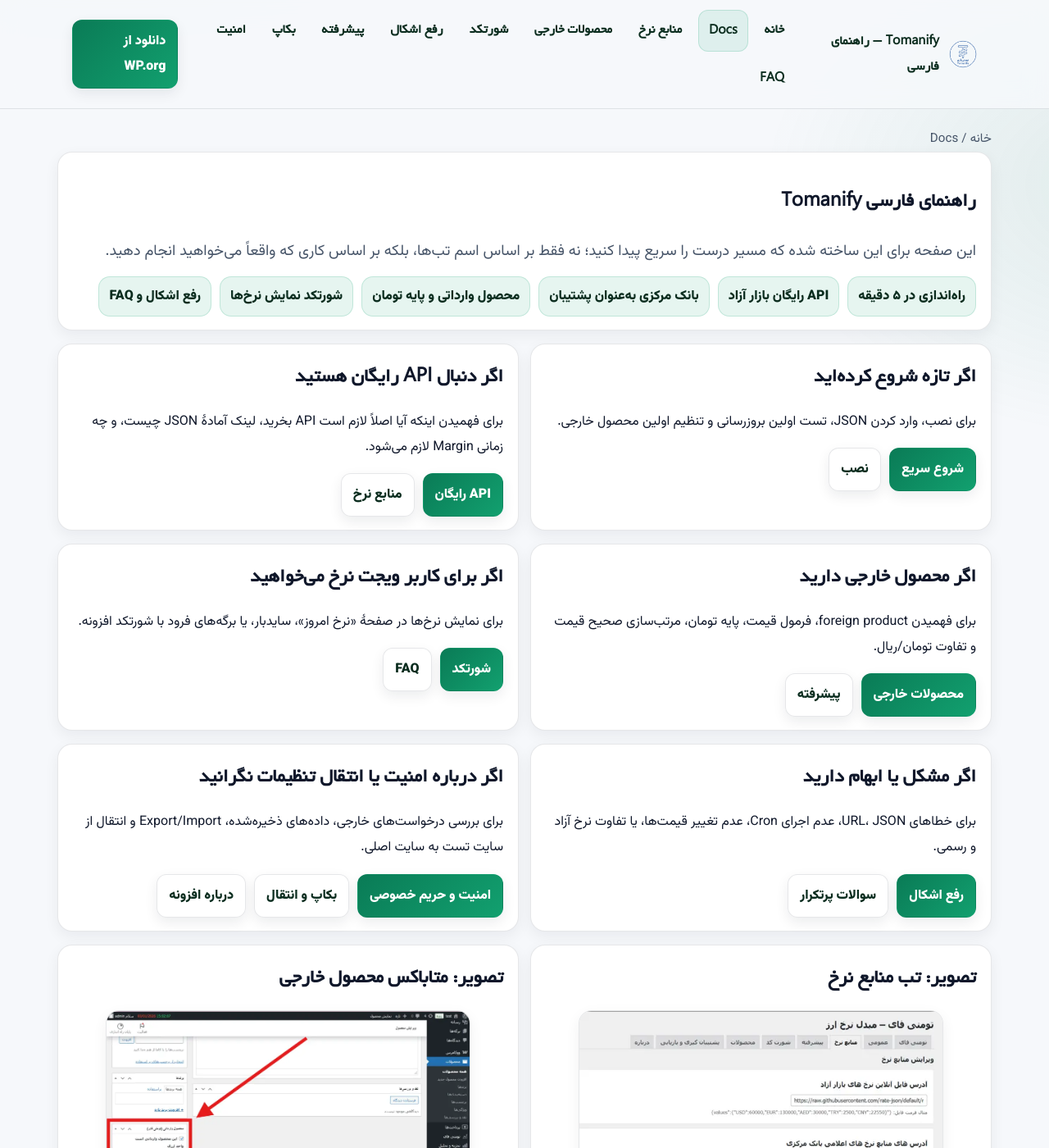
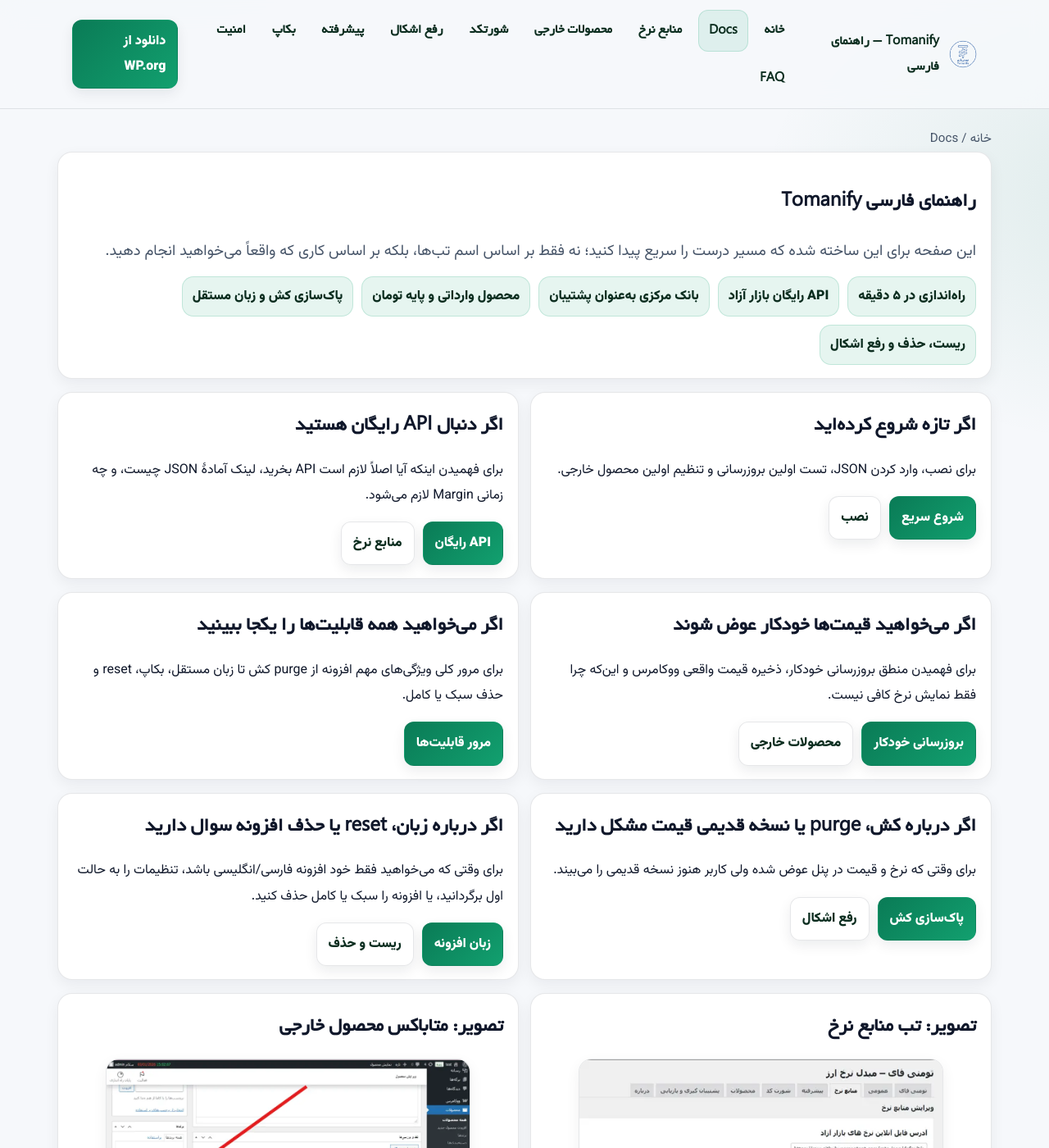
Before and after one commit to tomanify/tomanify.github.io, a Jekyll site: the page built from docs/index.html, in a window 1280 px wide and 1400 px high. Shown: the whole window at 82% size. Built offline with Jekyll 4.4.1, drawn with Linux system fonts in a browser that asks for light colours; some of the changed text lies outside the part shown.

Commit message:
Add files via upload

```diff
--- a/docs/index.html
+++ b/docs/index.html
@@ -4,8 +4,8 @@
 nav_parent: docs
 page_url: /docs/
 title: Docs تومنی‌فای | راهنمای فارسی افزونه Tomanify
-description: راهنمای فارسی Tomanify برای نصب، API رایگان بازار آزاد، منابع نرخ، محصولات خارجی، شورتکد، امنیت، بکاپ، FAQ و رفع اشکال.
-keywords: مستندات تومنیفای, راهنمای تومنیفای, آموزش افزونه تومنیفای, Tomanify docs, راهنمای فارسی Tomanify, API رایگان نرخ ارز ووکامرس, نصب افزونه تومنیفای, منابع نرخ تومنیفای, محصولات خارجی ووکامرس, شورتکد نرخ ارز, FAQ تومنیفای, رفع اشکال تومنیفای, امنیت تومنیفای, بکاپ تنظیمات تومنیفای
+description: راهنمای فارسی Tomanify برای نصب، API رایگان بازار آزاد، منابع نرخ، محصولات خارجی، شورتکد، امنیت، بکاپ، پاک‌سازی کش، زبان افزونه، ریست تنظیمات، حذف سبک یا کامل و رفع اشکال.
+keywords: مستندات تومنیفای, راهنمای تومنیفای, آموزش افزونه تومنیفای, Tomanify docs, راهنمای فارسی Tomanify, آموزش بروزرسانی خودکار قیمت وردپرس, پاکسازی کش بعد از تغییر قیمت, زبان مستقل افزونه وردپرس, reset تنظیمات افزونه, حذف سبک افزونه, API رایگان نرخ ارز ووکامرس, نصب افزونه تومنیفای, منابع نرخ تومنیفای, محصولات خارجی ووکامرس, شورتکد نرخ ارز, FAQ تومنیفای, رفع اشکال تومنیفای, امنیت تومنیفای, بکاپ تنظیمات تومنیفای
 robots: index, follow
 og_type: website
 schema_type: CollectionPage
@@ -23,10 +23,12 @@
   a: اول شروع سریع را بخوانید، بعد نصب و منابع نرخ را تنظیم کنید. بعد از آن صفحه محصولات خارجی و در صورت نیاز شورتکد را ببینید.
 - q: اگر نمی‌خواهم API پولی بخرم کدام صفحه به درد من می‌خورد؟
   a: صفحه API رایگان و سپس صفحه منابع نرخ را بخوانید. آن‌جا هم لینک آمادهٔ JSON را می‌بینید، هم روش پشتیبان بانک مرکزی را.
-- q: اگر فروشگاه من روی نوسان ارز حساس است کدام صفحات مهم‌ترند؟
-  a: صفحات پیشرفته، منابع نرخ و API رایگان را کنار هم بخوانید تا بفهمید Margin، Premium، Threshold و Cron را چطور تنظیم کنید.
-- q: اگر قیمت‌ها درست بروزرسانی نمی‌شوند از کجا پیگیری کنم؟
-  a: اول رفع اشکال را ببینید. اگر مشکل به منبع نرخ مربوط بود منابع نرخ را چک کنید، و اگر به قیمت محصول مربوط بود صفحه محصولات خارجی را بخوانید.
+- q: اگر می‌خواهم قیمت‌های فروشگاهم خودکار عوض شوند کدام صفحه مهم‌تر است؟
+  a: صفحه بروزرسانی خودکار قیمت و سپس صفحات محصولات خارجی، منابع نرخ و پیشرفته بهترین مسیر را نشان می‌دهند.
+- q: اگر می‌خواهم فقط خود Tomanify فارسی باشد کجا را ببینم؟
+  a: صفحه زبان افزونه را ببینید؛ آنجا منطق زبان مستقل افزونه از زبان کلی سایت توضیح داده شده است.
+- q: اگر بعد از آپدیت قیمت، کاربر هنوز قیمت قدیمی را می‌بیند چه کنم؟
+  a: صفحه پاک‌سازی کش و بعد رفع اشکال را ببینید؛ معمولاً مشکل از cache page یا CDN است.
 doc_links:
 - name: شروع سریع
   path: /docs/quick-start/
@@ -38,6 +40,16 @@
   path: /docs/sources/
 - name: محصولات خارجی
   path: /docs/products/
+- name: قابلیت‌ها
+  path: /docs/features/
+- name: بروزرسانی خودکار
+  path: /docs/auto-price-update/
+- name: پاک‌سازی کش
+  path: /docs/cache-purge/
+- name: زبان افزونه
+  path: /docs/language-switch/
+- name: ریست و حذف
+  path: /docs/reset-uninstall/
 - name: پیشرفته
   path: /docs/advanced/
 - name: شورتکد
@@ -61,8 +73,8 @@
     <div class="kpi">API رایگان بازار آزاد</div>
     <div class="kpi">بانک مرکزی به‌عنوان پشتیبان</div>
     <div class="kpi">محصول وارداتی و پایه تومان</div>
-    <div class="kpi">شورتکد نمایش نرخ‌ها</div>
-    <div class="kpi">رفع اشکال و FAQ</div>
+    <div class="kpi">پاک‌سازی کش و زبان مستقل</div>
+    <div class="kpi">ریست، حذف و رفع اشکال</div>
   </div>
 </div></section>
 
@@ -81,27 +93,27 @@
 
 <section class="grid section">
   <div class="card"><div class="inner">
-    <h2>اگر محصول خارجی دارید</h2>
-    <p>برای فهمیدن foreign product، فرمول قیمت، پایه تومان، مرتب‌سازی صحیح قیمت و تفاوت تومان/ریال.</p>
-    <p style="display:flex;gap:10px;flex-wrap:wrap;margin:0"><a class="btn primary" href="/docs/products/">محصولات خارجی</a> <a class="btn" href="/docs/advanced/">پیشرفته</a></p>
+    <h2>اگر می‌خواهید قیمت‌ها خودکار عوض شوند</h2>
+    <p>برای فهمیدن منطق بروزرسانی خودکار، ذخیره قیمت واقعی ووکامرس و این‌که چرا فقط نمایش نرخ کافی نیست.</p>
+    <p style="display:flex;gap:10px;flex-wrap:wrap;margin:0"><a class="btn primary" href="/docs/auto-price-update/">بروزرسانی خودکار</a> <a class="btn" href="/docs/products/">محصولات خارجی</a></p>
   </div></div>
   <div class="card"><div class="inner">
-    <h2>اگر برای کاربر ویجت نرخ می‌خواهید</h2>
-    <p>برای نمایش نرخ‌ها در صفحهٔ «نرخ امروز»، سایدبار، یا برگه‌های فرود با شورتکد افزونه.</p>
-    <p style="display:flex;gap:10px;flex-wrap:wrap;margin:0"><a class="btn primary" href="/docs/shortcode/">شورتکد</a> <a class="btn" href="/docs/faq/">FAQ</a></p>
+    <h2>اگر می‌خواهید همه قابلیت‌ها را یکجا ببینید</h2>
+    <p>برای مرور کلی ویژگی‌های مهم افزونه از purge کش تا زبان مستقل، بکاپ، reset و حذف سبک یا کامل.</p>
+    <p style="display:flex;gap:10px;flex-wrap:wrap;margin:0"><a class="btn primary" href="/docs/features/">مرور قابلیت‌ها</a></p>
   </div></div>
 </section>
 
 <section class="grid section">
   <div class="card"><div class="inner">
-    <h2>اگر مشکل یا ابهام دارید</h2>
-    <p>برای خطاهای URL، JSON، عدم اجرای Cron، عدم تغییر قیمت‌ها، یا تفاوت نرخ آزاد و رسمی.</p>
-    <p style="display:flex;gap:10px;flex-wrap:wrap;margin:0"><a class="btn primary" href="/docs/troubleshooting/">رفع اشکال</a> <a class="btn" href="/docs/faq/">سوالات پرتکرار</a></p>
+    <h2>اگر درباره کش، purge یا نسخه قدیمی قیمت مشکل دارید</h2>
+    <p>برای وقتی که نرخ و قیمت در پنل عوض شده ولی کاربر هنوز نسخه قدیمی را می‌بیند.</p>
+    <p style="display:flex;gap:10px;flex-wrap:wrap;margin:0"><a class="btn primary" href="/docs/cache-purge/">پاک‌سازی کش</a> <a class="btn" href="/docs/troubleshooting/">رفع اشکال</a></p>
   </div></div>
   <div class="card"><div class="inner">
-    <h2>اگر درباره امنیت یا انتقال تنظیمات نگرانید</h2>
-    <p>برای بررسی درخواست‌های خارجی، داده‌های ذخیره‌شده، Export/Import و انتقال از سایت تست به سایت اصلی.</p>
-    <p style="display:flex;gap:10px;flex-wrap:wrap;margin:0"><a class="btn primary" href="/docs/security/">امنیت و حریم خصوصی</a> <a class="btn" href="/docs/backup/">بکاپ و انتقال</a> <a class="btn" href="/docs/about/">درباره افزونه</a></p>
+    <h2>اگر درباره زبان، reset یا حذف افزونه سوال دارید</h2>
+    <p>برای وقتی که می‌خواهید فقط خود افزونه فارسی/انگلیسی باشد، تنظیمات را به حالت اول برگردانید، یا افزونه را سبک یا کامل حذف کنید.</p>
+    <p style="display:flex;gap:10px;flex-wrap:wrap;margin:0"><a class="btn primary" href="/docs/language-switch/">زبان افزونه</a> <a class="btn" href="/docs/reset-uninstall/">ریست و حذف</a></p>
   </div></div>
 </section>
 
@@ -122,15 +134,15 @@
   </div></div>
 </section>
 
-<section class="container section seo-box">
-<div class="card"><section class="section">
+<section class="container section seo-box"><div class="card"><section class="section">
 <h2>سوالات متداول این صفحه</h2>
 <p class="muted" style="margin:.4rem 0 1rem">جواب کوتاه به سوال‌هایی که معمولاً قبل از نصب، هنگام تنظیمات، یا زمان عیب‌یابی پیش می‌آید.</p>
 <div class="faq">
 <details open><summary>اگر تازه نصب کرده‌ام از کجا شروع کنم؟</summary><p>اول شروع سریع را بخوانید، بعد نصب و منابع نرخ را تنظیم کنید. بعد از آن صفحه محصولات خارجی و در صورت نیاز شورتکد را ببینید.</p></details>
 <details><summary>اگر نمی‌خواهم API پولی بخرم کدام صفحه به درد من می‌خورد؟</summary><p>صفحه API رایگان و سپس صفحه منابع نرخ را بخوانید. آن‌جا هم لینک آمادهٔ JSON را می‌بینید، هم روش پشتیبان بانک مرکزی را.</p></details>
-<details><summary>اگر فروشگاه من روی نوسان ارز حساس است کدام صفحات مهم‌ترند؟</summary><p>صفحات پیشرفته، منابع نرخ و API رایگان را کنار هم بخوانید تا بفهمید Margin، Premium، Threshold و Cron را چطور تنظیم کنید.</p></details>
-<details><summary>اگر قیمت‌ها درست بروزرسانی نمی‌شوند از کجا پیگیری کنم؟</summary><p>اول رفع اشکال را ببینید. اگر مشکل به منبع نرخ مربوط بود منابع نرخ را چک کنید، و اگر به قیمت محصول مربوط بود صفحه محصولات خارجی را بخوانید.</p></details>
+<details><summary>اگر می‌خواهم قیمت‌های فروشگاهم خودکار عوض شوند کدام صفحه مهم‌تر است؟</summary><p>صفحه بروزرسانی خودکار قیمت و سپس صفحات محصولات خارجی، منابع نرخ و پیشرفته بهترین مسیر را نشان می‌دهند.</p></details>
+<details><summary>اگر می‌خواهم فقط خود Tomanify فارسی باشد کجا را ببینم؟</summary><p>صفحه زبان افزونه را ببینید؛ آنجا منطق زبان مستقل افزونه از زبان کلی سایت توضیح داده شده است.</p></details>
+<details><summary>اگر بعد از آپدیت قیمت، کاربر هنوز قیمت قدیمی را می‌بیند چه کنم؟</summary><p>صفحه پاک‌سازی کش و بعد رفع اشکال را ببینید؛ معمولاً مشکل از cache page یا CDN است.</p></details>
 </div>
 </section></div>
 </section>
```
